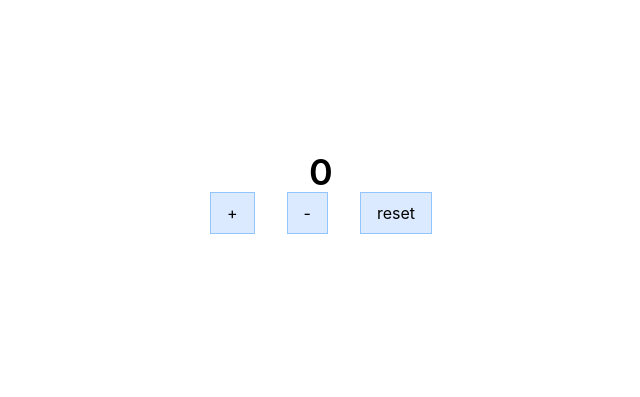
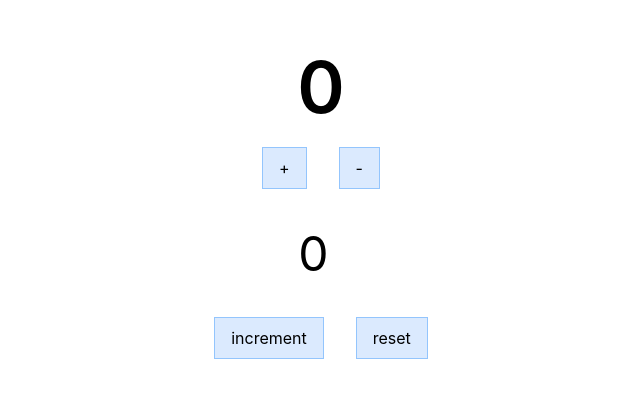
Before and after one commit to tagbochinedu/react-redux, a React (Create React App) app: page / in a window 1280 px wide. Shown: the part 207-604 px from the top of the page, without its empty margins (319-959 px from the left). Built offline with nearby package versions, Linux system fonts and the light colour scheme.

Commit message:
redux project slight logic additions

```diff
--- a/src/features/counter/Counter.js
+++ b/src/features/counter/Counter.js
@@ -1,15 +1,16 @@
-import React from "react";
+import { useState } from "react";
 import { useSelector, useDispatch } from "react-redux";
-import { increment, decrement, reset } from "./counterSlice";
+import { increment, decrement, reset, incrementByAmount } from "./counterSlice";
 
 const Counter = () => {
+  const [incrementAmount, setIncrementAmount] = useState(0);
   const count = useSelector((state) => state.counter.count);
   const dispatch = useDispatch();
   return (
-    <section className="flex justify-center items-center h-screen">
+    <section className='flex flex-col justify-center h-screen'>
       <div>
-        <p className="text-4xl font-semibold text-center">{count}</p>
-
+        <p className="text-7xl font-semibold text-center my-6">{count}</p>
+        <div className="flex justify-center">
           <button
             className="px-4 py-2 border border-blue-300 bg-blue-100 mx-4"
             onClick={() => {
@@ -26,14 +27,35 @@ const Counter = () => {
           >
             -
           </button>
+        </div>
+
+        <input
+          className="my-6 text-5xl h-20 text-center mx-auto flex justify-center focus:outline-0"
+          type="number"
+          value={incrementAmount}
+          onChange={(e) => {
+            setIncrementAmount(+e.target.value);
+          }}
+        />
+        <div className="flex justify-center">
+          <button
+            className="px-4 py-2 border border-blue-300 bg-blue-100 mx-4"
+            onClick={() => {
+              dispatch(incrementByAmount(incrementAmount));
+            }}
+          >
+            increment
+          </button>
           <button
             className="px-4 py-2 border border-blue-300 bg-blue-100 mx-4"
             onClick={() => {
               dispatch(reset());
+              setIncrementAmount(0);
             }}
           >
             reset
           </button>
+        </div>
       </div>
     </section>
   );
--- a/src/features/counter/counterSlice.js
+++ b/src/features/counter/counterSlice.js
@@ -23,5 +23,5 @@ incrementByAmount: (state, action)=>{
   },
 });
 
-export const { increment, decrement, reset } = counterSlice.actions;
+export const { increment, decrement, reset,incrementByAmount } = counterSlice.actions;
 export default counterSlice.reducer
```
Lines whose indentation alone changed are shown as unchanged.
